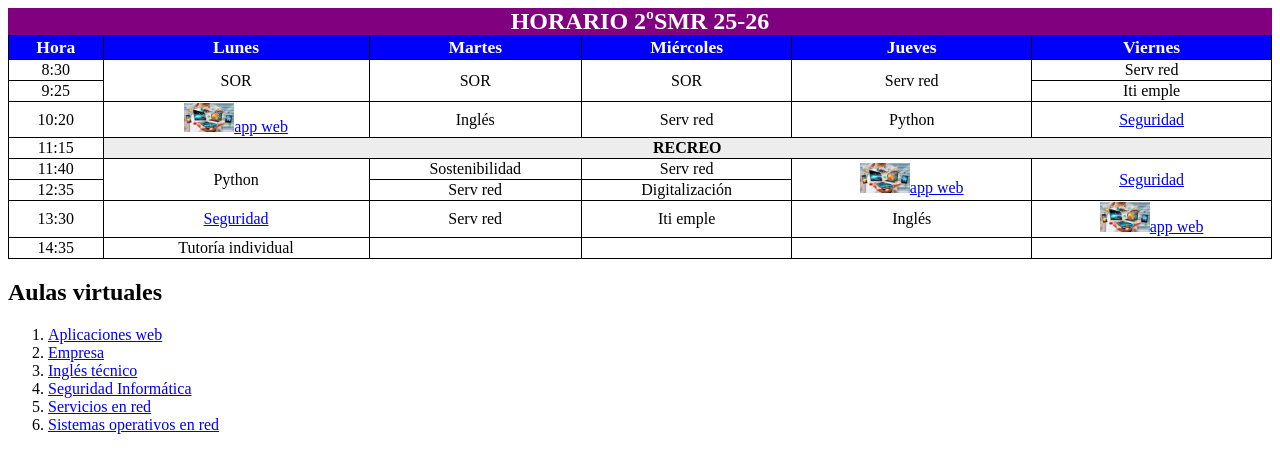
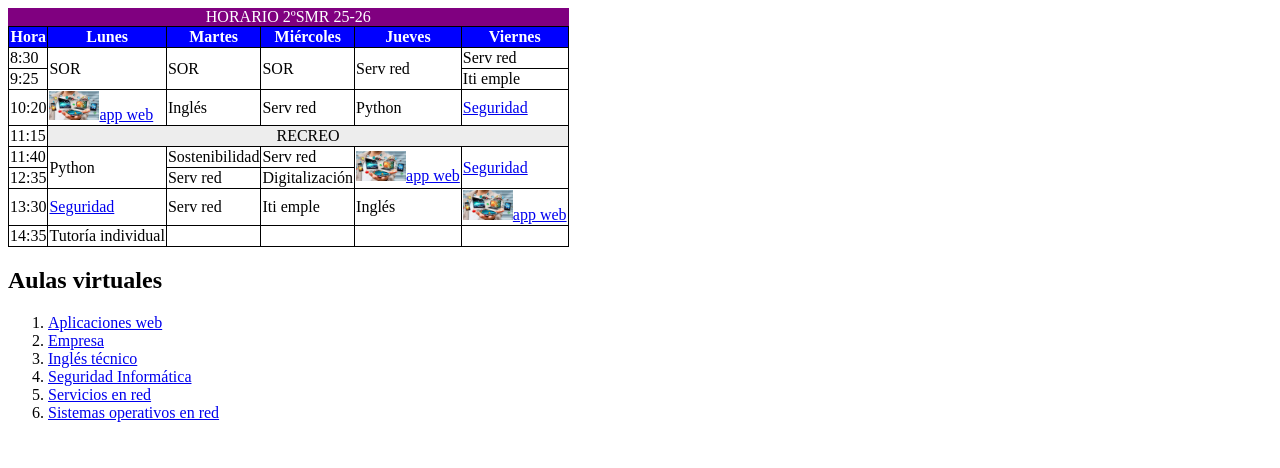
Before and after one commit to miguel220773/6_Miguel, a plain HTML site: page 2.3.4.Tabla.html in a window 1280 px wide. Drawn offline with Linux system fonts and the light colour scheme.

Commit message:
2.3.4 la buena

```diff
--- a/2.3.4.Tabla.html
+++ b/2.3.4.Tabla.html
@@ -6,21 +6,16 @@
     <style>
         table {
             border-collapse: collapse;
-            width: 100%;
-            text-align: center;
         }
 
         caption {
             background-color: purple;
             color: white;
-            font-size: 1.5em;
-            font-weight: bold;
         }
 
         th {
             background-color: blue;
             color: white;
-            font-size: 1.1em;
         }
 
         td, th {
@@ -29,8 +24,6 @@
 
         .RECREO {
             background-color: #EDEDED;
-            font-weight: bold;
-            text-align: center;
         }
     </style>
 </head>
```
